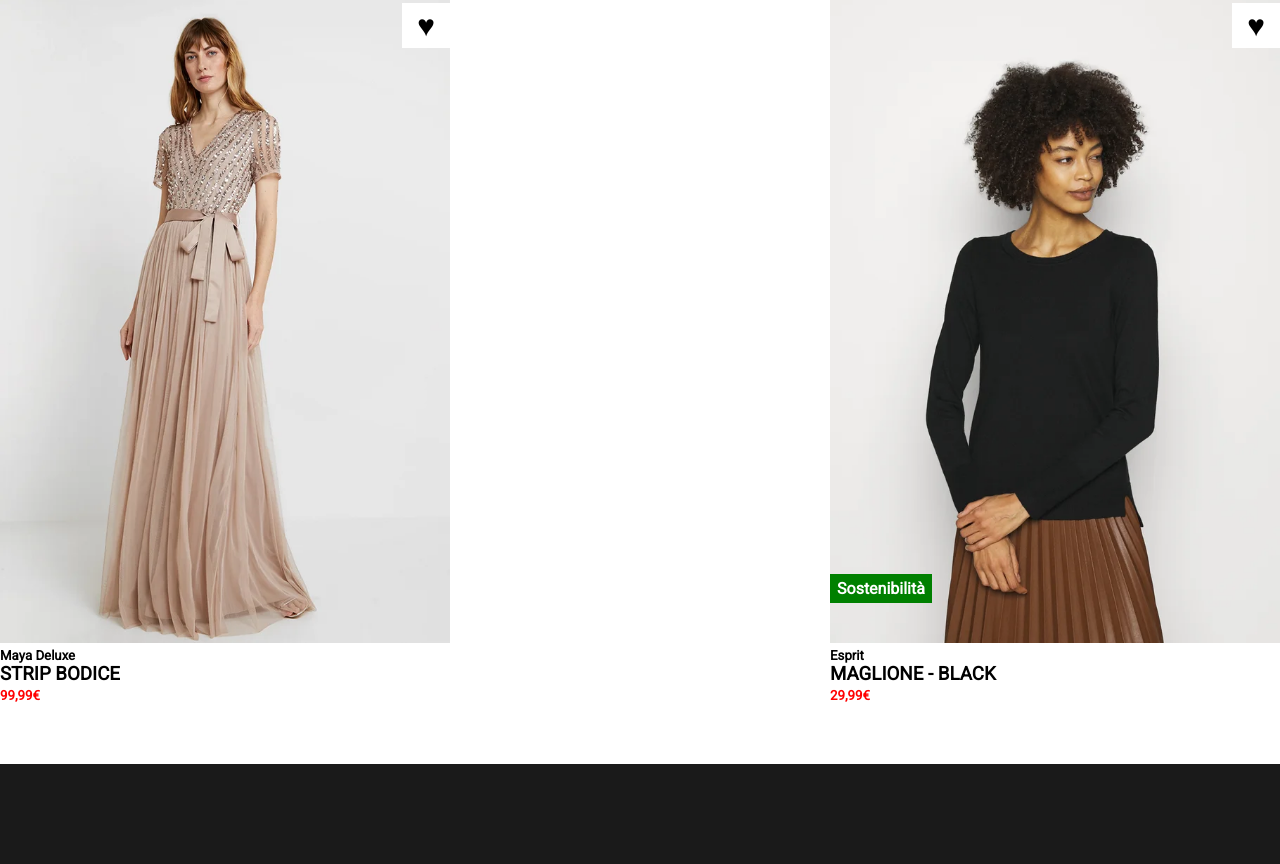
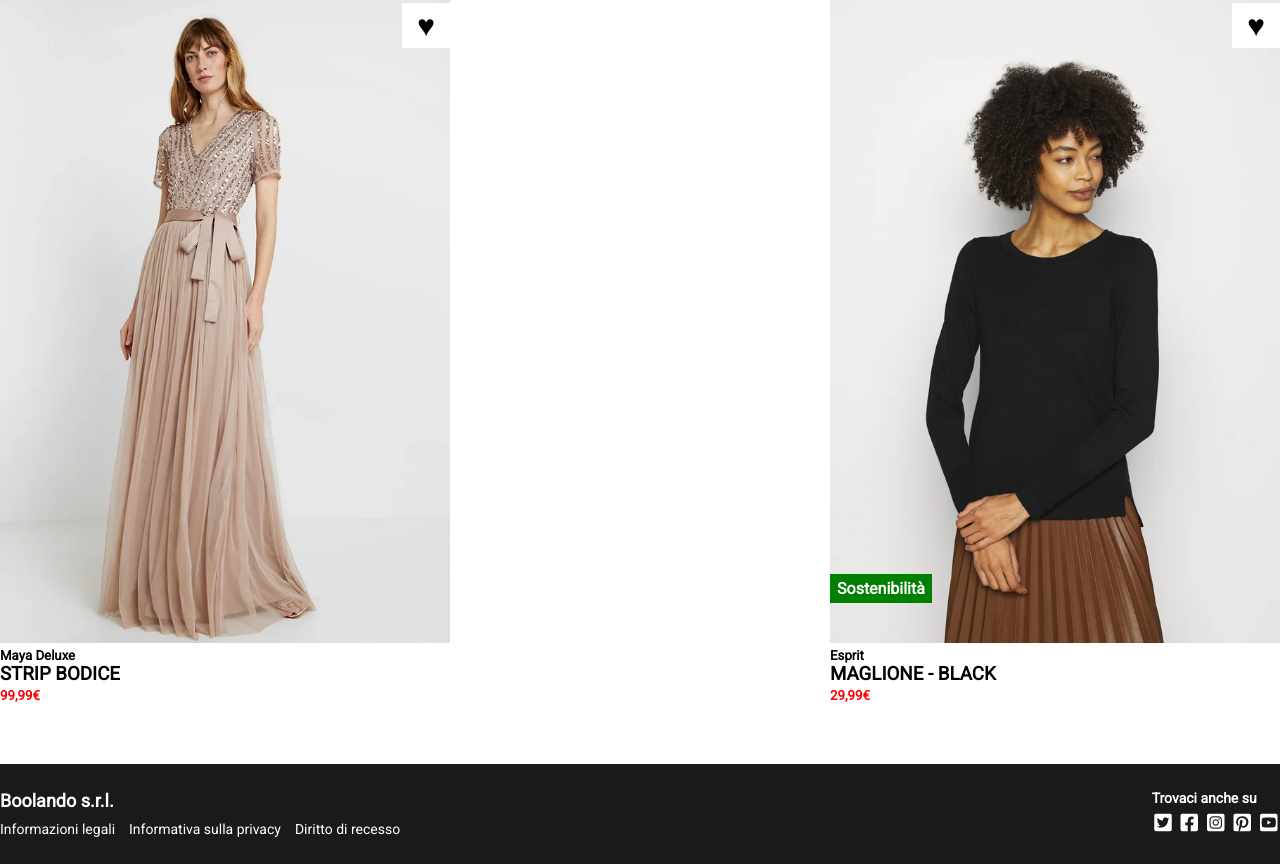
Before and after one commit to giuliatognali/html-css-boolando, a plain HTML site: page index.html in a window 1280 px wide. Shown: the part 1679-2543 px from the top of the page. Drawn offline with Linux system fonts and the light colour scheme.

Commit message:
footer e link

```diff
--- a/css/style.css
+++ b/css/style.css
@@ -34,6 +34,10 @@ Common
     width: 1380px;
 
 }
+a{
+    color: white;
+    text-decoration: none;
+}
 
 li {
     list-style-type: none;
@@ -62,6 +66,17 @@ header, footer{
 h4{
     color: white;
 }
+
+h2{
+    color: white;
+    font-size: 18px;
+}
+
+.footer-info ul li, .footer-social h4{
+    font-size: 14px;
+}
+
+
 /*
 -------------------
 Header
@@ -166,7 +181,9 @@ main .container{
     display: inline-block;
 }
 
-
+.box-img > img:hover{
+    display: none;
+}
 
 /*
 -------------------
@@ -174,5 +191,29 @@ Footer
 -------------------
 */
 footer{
-    background-color:#1a1a1a ;
+    background-color:#1a1a1a;
+    display: flex;
+    justify-content: center;
+    align-items: center;
 }
+.footer-info ul li{
+    padding-top: 10px;
+    padding-right: 10px;
+    display: inline-block;
+}
+
+footer .container{
+    display: flex;
+    justify-content: space-between;
+}
+
+.footer-social ul li{
+    padding-top: 5px;
+    display: inline-block;
+
+}
+.footer-social ul a{
+    color: white;
+    font-size: 20px;
+    padding: 0 2.5px;
+}
--- a/index.html
+++ b/index.html
@@ -23,9 +23,9 @@
     <header>
         <nav class="nav-bar container">
             <ul class="genere">
-                <li>Donna</li>
-                <li>Uomo</li>
-                <li>Bambini</li>
+                <li><a href="#" alt="donna">Donna</a></li>
+                <li><a href="#" alt="uomo">Uomo</a></li>
+                <li><a href="#" alt="bambini">Bambini</a></li>
             </ul>
             <div>
                 <img src="/img/boolean-logo.png" alt="logo-boolean">
@@ -147,6 +147,26 @@
 
     <!-- footer -->
     <footer>
+        <div class="container">
+            <div class="footer-info">
+                <h2>Boolando s.r.l.</h2>
+                <ul>
+                    <li>Informazioni legali</li>
+                    <li>Informativa sulla privacy</li>
+                    <li>Diritto di recesso</li>
+                </ul>
+            </div>
+            <div class="footer-social">
+                <h4>Trovaci anche su</h4>
+                <ul>
+                    <li><a href="#" alt="twitter"><i class="fa-brands fa-square-twitter"></i></a></li>
+                    <li><a href="#" alt="facebook"><i class="fa-brands fa-square-facebook"></i></a></li>
+                    <li><a href="#" alt="instagram"><i class="fa-brands fa-square-instagram"></i></i></a></li>
+                    <li><a href="#" alt="pinterest"><i class="fa-brands fa-square-pinterest"></i></a></li>
+                    <li><a href="#" alt="youtube"><i class="fa-brands fa-square-youtube"></i></a></li>
+                </ul>
+            </div>
+        </div>
 
     </footer>
     <!-- /footer -->
```
